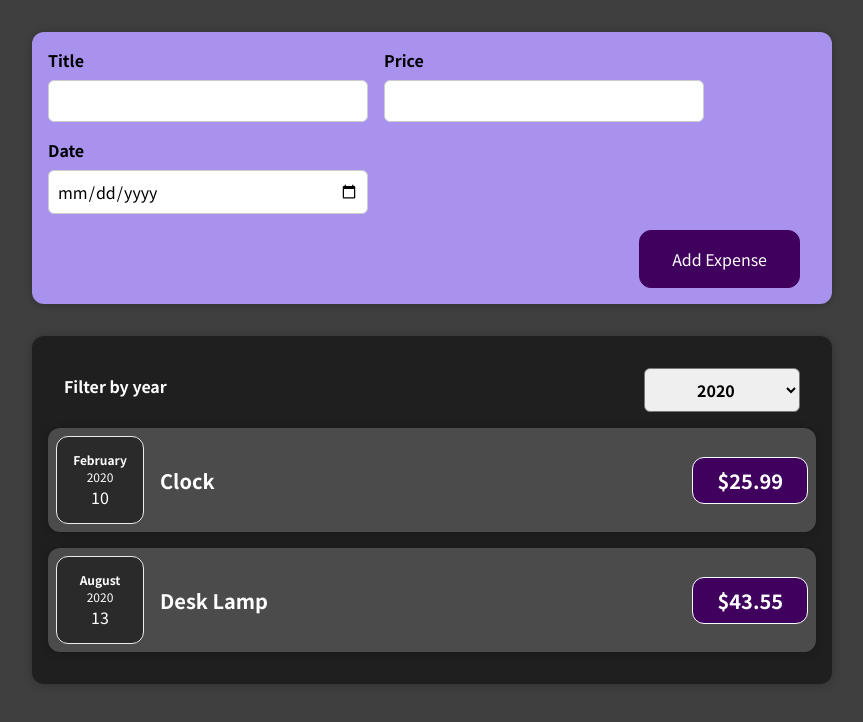
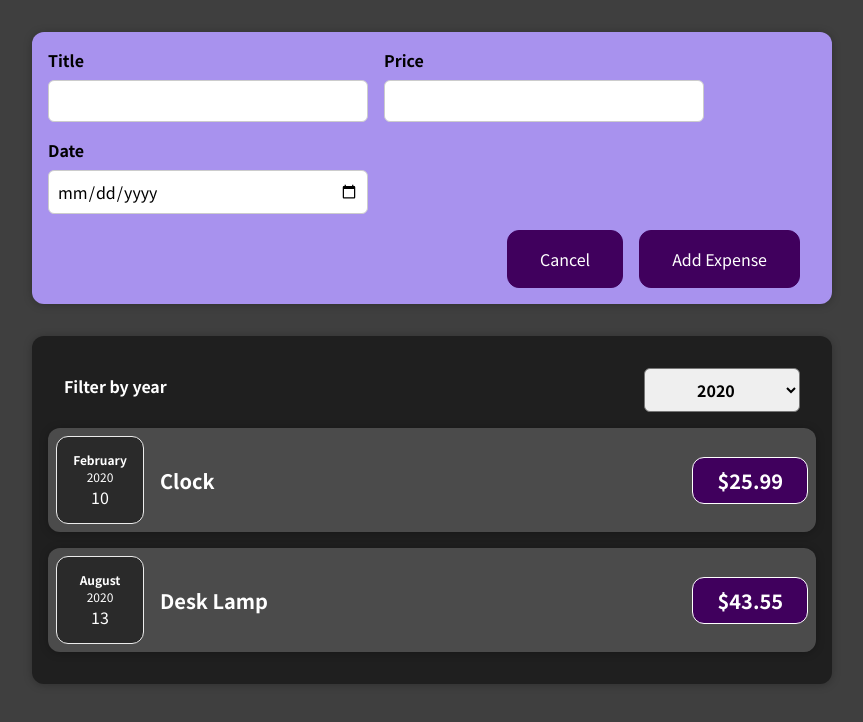
Before and after one commit to SulthanNK/Expense-Tracker, a React (Create React App) app: page / in a window 1280 px wide. Shown: the top 722 px of the page, without its empty margins (208-1071 px from the left). Built offline with nearby package versions, Linux system fonts and the light colour scheme.

Commit message:
Add: Cancel button in form

```diff
--- a/src/components/ExpenseForm/ExpenseForm.js
+++ b/src/components/ExpenseForm/ExpenseForm.js
@@ -64,6 +64,9 @@ const ExpenseForm = (props) => {
         </div>
       </div>
       <div className='new-expense__actions'>
+        <button type='button' onClick={props.onCancel}>
+          Cancel
+        </button>
         <button type='submit'>Add Expense</button>
       </div>
     </form>
```
